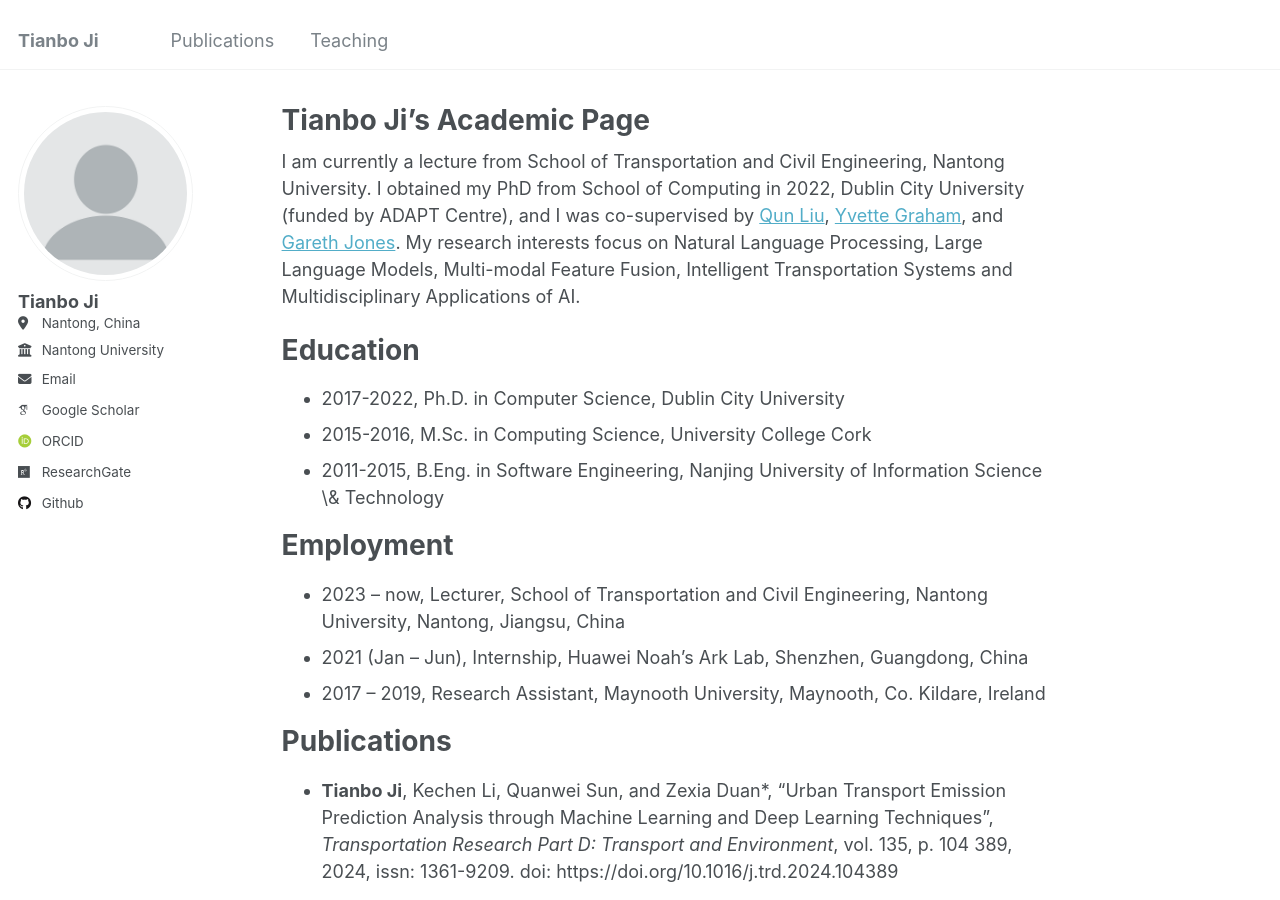
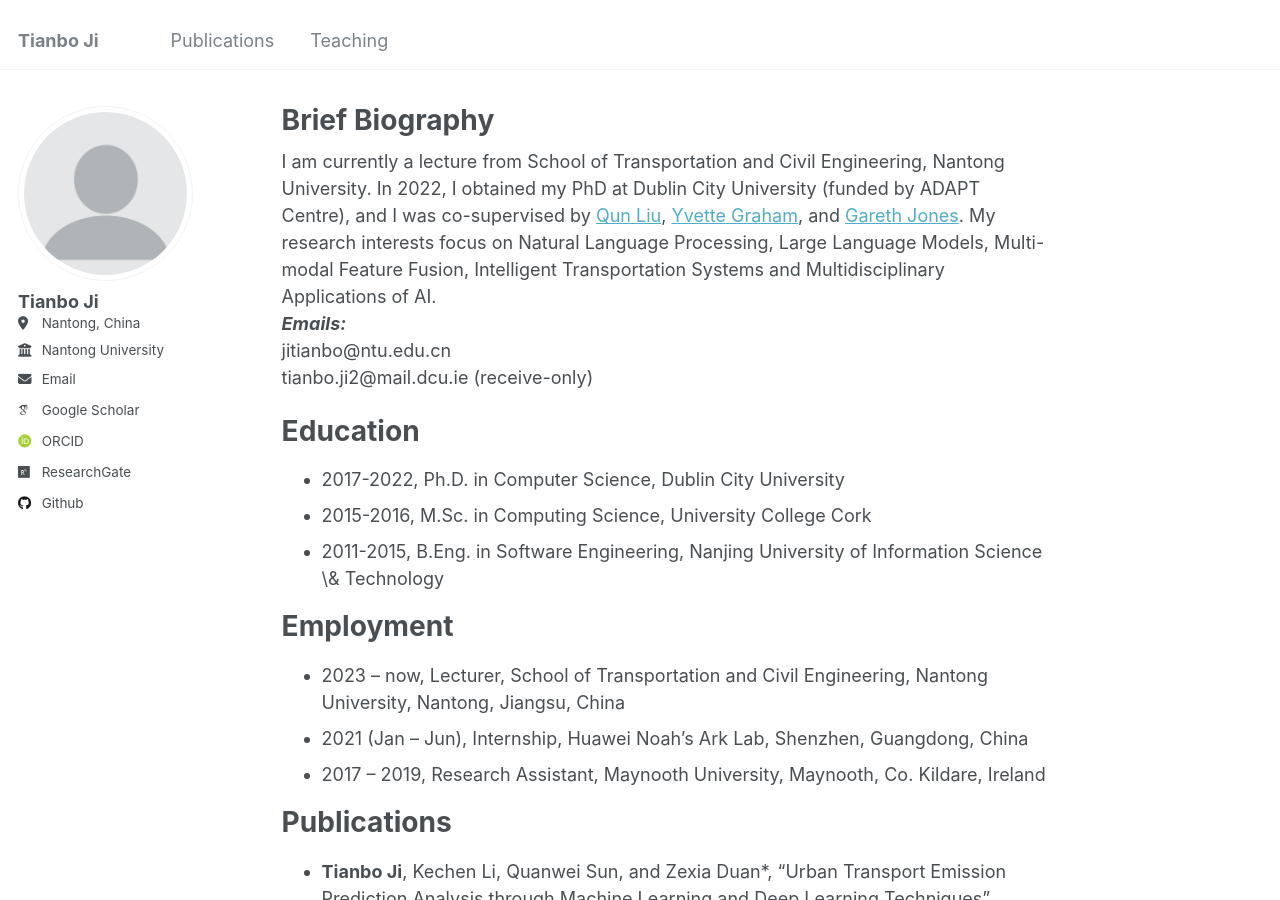
Before and after one commit to TianboJi/TianboJi.github.io, a Jekyll site: the page built from _pages/about.md, in a window 1280 px wide and 900 px high. Built offline with Jekyll 4.4.1, drawn with Linux system fonts in a browser that asks for light colours; some web fonts are replaced.

Commit message:
Update about.md

```diff
--- a/_pages/about.md
+++ b/_pages/about.md
@@ -1,13 +1,17 @@
 ---
 permalink: /
-title: "Tianbo Ji's Academic Page"
+title: "Brief Biography"
 author_profile: true
 redirect_from:
   - /about/
   - /about.html
 ---
 
-I am currently a lecture from School of Transportation and Civil Engineering, Nantong University. I obtained my PhD from School of Computing in 2022, Dublin City University (funded by ADAPT Centre), and I was co-supervised by [Qun Liu](https://liuquncn.github.io/index_en.html), [Yvette Graham](https://www.tcd.ie/scss/people/academic-staff/ygraham/), and [Gareth Jones](https://www.dcu.ie/computing/people/gareth-jones). My research interests focus on Natural Language Processing, Large Language Models, Multi-modal Feature Fusion, Intelligent Transportation Systems and Multidisciplinary Applications of AI.
+I am currently a lecture from School of Transportation and Civil Engineering, Nantong University. In 2022, I obtained my PhD at Dublin City University (funded by ADAPT Centre), and I was co-supervised by [Qun Liu](https://liuquncn.github.io/index_en.html), [Yvette Graham](https://www.tcd.ie/scss/people/academic-staff/ygraham/), and [Gareth Jones](https://www.dcu.ie/computing/people/gareth-jones). My research interests focus on Natural Language Processing, Large Language Models, Multi-modal Feature Fusion, Intelligent Transportation Systems and Multidisciplinary Applications of AI.
+***Emails:***
+jitianbo@ntu.edu.cn
+tianbo.ji2@mail.dcu.ie (receive-only)
+
 
 Education
 ======
```
